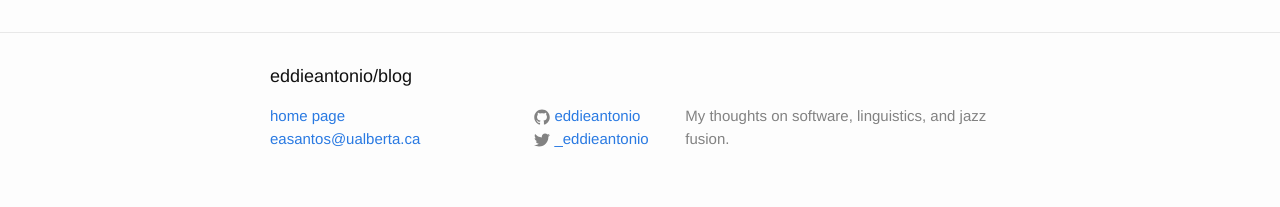
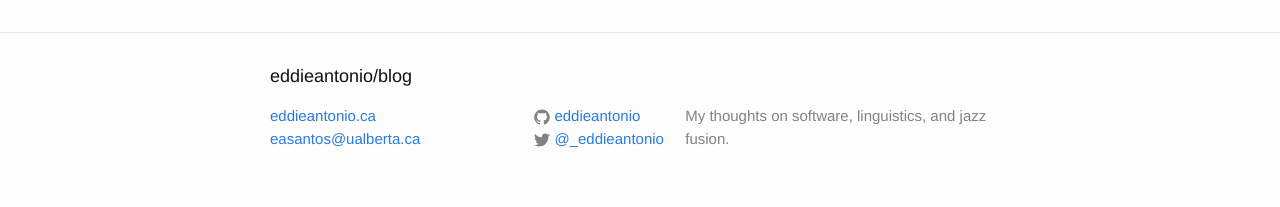
Before and after one commit to eddieantonio/blog, a Jekyll site: the page built from index.html, in a window 1280 px wide. Shown: the part 1452-1659 px from the top of the page. Built offline with Jekyll 4.4.1, drawn with Linux system fonts in a browser that asks for light colours.

Commit message:
Use site.author rather than site.* values in footer.

```diff
--- a/_config.yml
+++ b/_config.yml
@@ -1,6 +1,5 @@
 # Site settings
 title: "eddieantonio/blog"
-email: easantos@ualberta.ca
 description: > # this means to ignore newlines until "baseurl:"
   My thoughts on software, linguistics, and jazz fusion.
 baseurl: "/blog" # the subpath of your site, e.g. /blog/
--- a/_includes/footer.html
+++ b/_includes/footer.html
@@ -1,36 +1,34 @@
 <footer class="site-footer">
-
   <div class="wrapper">
-
     <h2 class="footer-heading">{{ site.title }}</h2>
 
     <div class="footer-col-wrapper">
       <div class="footer-col  footer-col-1">
         <ul class="contact-list">
-          <li><a href="{{ site.url }}">home page</a></li>
-          <li><a href="mailto:{{ site.email }}">{{ site.email }}</a></li>
+          <li><a href="{{ site.author.uri }}">eddieantonio.ca</a></li>
+          <li><a href="mailto:{{ site.author.email }}">{{ site.author.email }}</a></li>
         </ul>
       </div>
 
       <div class="footer-col  footer-col-2">
         <ul class="social-media-list">
-          {% if site.github_username %}
+          {% if site.author.github %}
           <li>
-            <a href="https://github.com/{{ site.github_username }}">
+            <a href="https://github.com/{{ site.author.github }}">
               <span class="icon  icon--github">
                 <svg viewBox="0 0 16 16">
                   <path fill="#828282" d="M7.999,0.431c-4.285,0-7.76,3.474-7.76,7.761 c0,3.428,2.223,6.337,5.307,7.363c0.388,0.071,0.53-0.168,0.53-0.374c0-0.184-0.007-0.672-0.01-1.32 c-2.159,0.469-2.614-1.04-2.614-1.04c-0.353-0.896-0.862-1.135-0.862-1.135c-0.705-0.481,0.053-0.472,0.053-0.472 c0.779,0.055,1.189,0.8,1.189,0.8c0.692,1.186,1.816,0.843,2.258,0.645c0.071-0.502,0.271-0.843,0.493-1.037 C4.86,11.425,3.049,10.76,3.049,7.786c0-0.847,0.302-1.54,0.799-2.082C3.768,5.507,3.501,4.718,3.924,3.65 c0,0,0.652-0.209,2.134,0.796C6.677,4.273,7.34,4.187,8,4.184c0.659,0.003,1.323,0.089,1.943,0.261 c1.482-1.004,2.132-0.796,2.132-0.796c0.423,1.068,0.157,1.857,0.077,2.054c0.497,0.542,0.798,1.235,0.798,2.082 c0,2.981-1.814,3.637-3.543,3.829c0.279,0.24,0.527,0.713,0.527,1.437c0,1.037-0.01,1.874-0.01,2.129 c0,0.208,0.14,0.449,0.534,0.373c3.081-1.028,5.302-3.935,5.302-7.362C15.76,3.906,12.285,0.431,7.999,0.431z"/>
                 </svg>
               </span>
 
-              <span class="username">{{ site.github_username }}</span>
+              <span class="username">{{ site.author.github }}</span>
             </a>
           </li>
           {% endif %}
 
-          {% if site.twitter_username %}
+          {% if site.author.twitter %}
           <li>
-            <a href="https://twitter.com/{{ site.twitter_username }}">
+            <a href="https://twitter.com/{{ site.author.twitter }}">
               <span class="icon  icon--twitter">
                 <svg viewBox="0 0 16 16">
                   <path fill="#828282" d="M15.969,3.058c-0.586,0.26-1.217,0.436-1.878,0.515c0.675-0.405,1.194-1.045,1.438-1.809
@@ -38,7 +36,7 @@
                 </svg>
               </span>
 
-              <span class="username">{{ site.twitter_username }}</span>
+              <span class="username">@{{ site.author.twitter }}</span>
             </a>
           </li>
           {% endif %}
@@ -49,7 +47,5 @@
         <p class="text">{{ site.description }}</p>
       </div>
     </div>
-
   </div>
-
 </footer>
```
